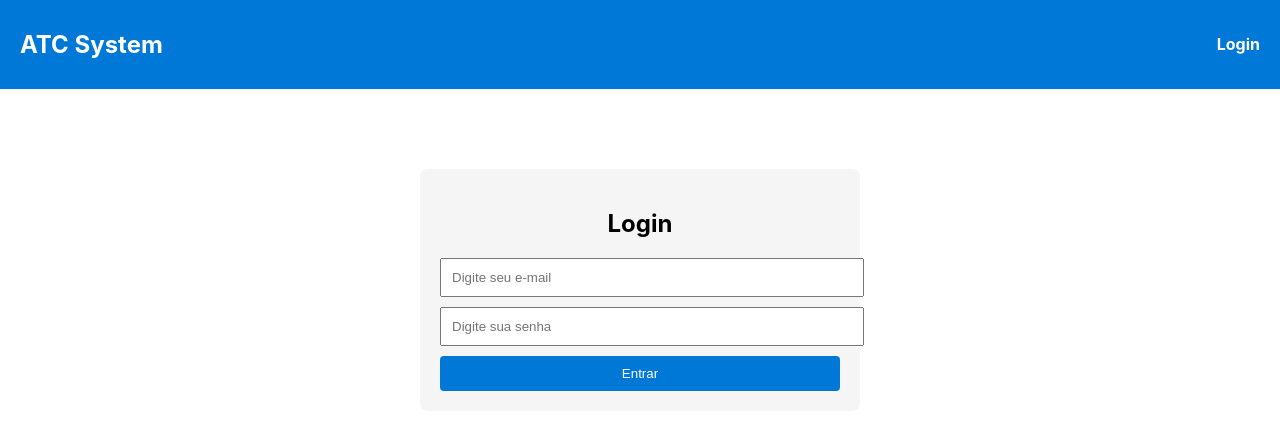
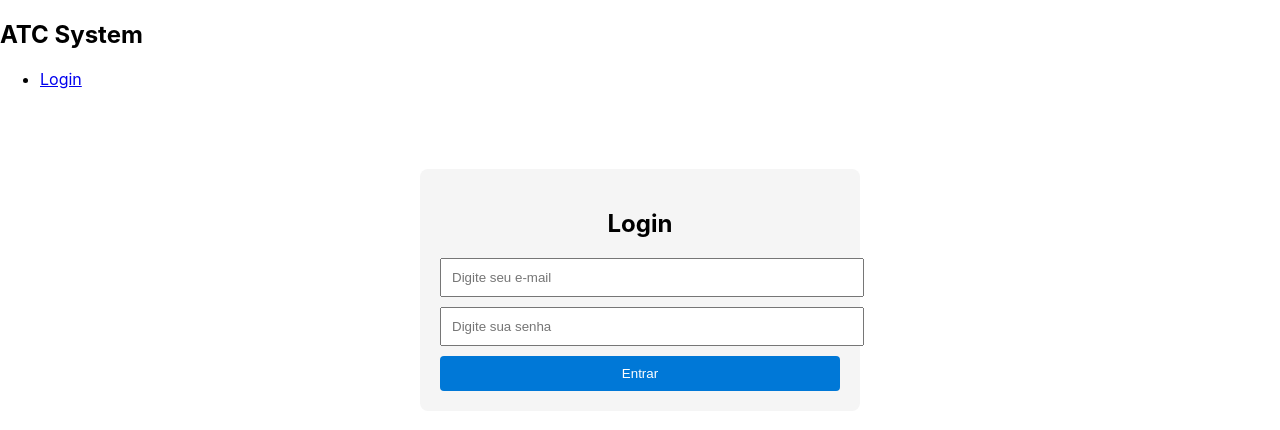
Before and after one commit to Victorfurtado66/Repository_ATC, a React (Create React App) app in the folder projeto_ATC/frontend-atc/: page / in a window 1280 px wide. Shown: the top 430 px of the page. Built offline with nearby package versions, Linux system fonts and the light colour scheme.

Commit message:
Update navbar.css

```diff
--- a/projeto_ATC/frontend-atc/src/components/navbar.css
+++ b/projeto_ATC/frontend-atc/src/components/navbar.css
@@ -1,27 +1,13 @@
-.navbar {
-  display: flex;
-  justify-content: space-between;
-  align-items: center;
-  background: #0078d7;
-  padding: 10px 20px;
+.logout-btn {
+  background: none;
+  border: 1px solid #fff;
+  color: #fff;
+  cursor: pointer;
+  padding: 5px 10px;
+  border-radius: 4px;
+  font-size: 14px;
 }
 
-.navbar h1 {
-  color: white;
+.logout-btn:hover {
+  background-color: rgba(255, 255, 255, 0.2);
 }
-
-.navbar ul {
-  list-style: none;
-  display: flex;
-  gap: 20px;
-}
-
-.navbar ul li a {
-  color: white;
-  text-decoration: none;
-  font-weight: bold;
-}
-
-.navbar ul li a:hover {
-  text-decoration: underline;
-}
```
